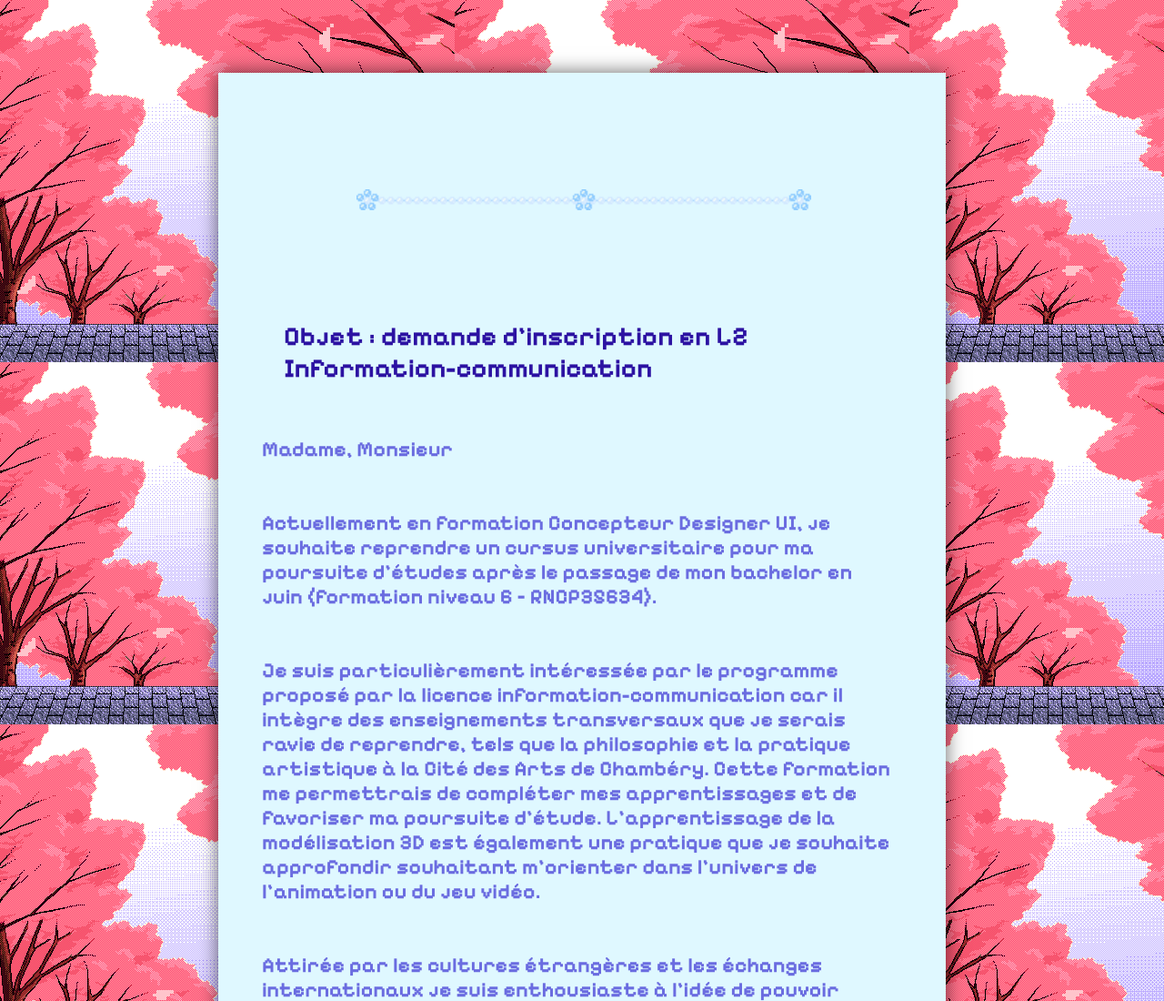
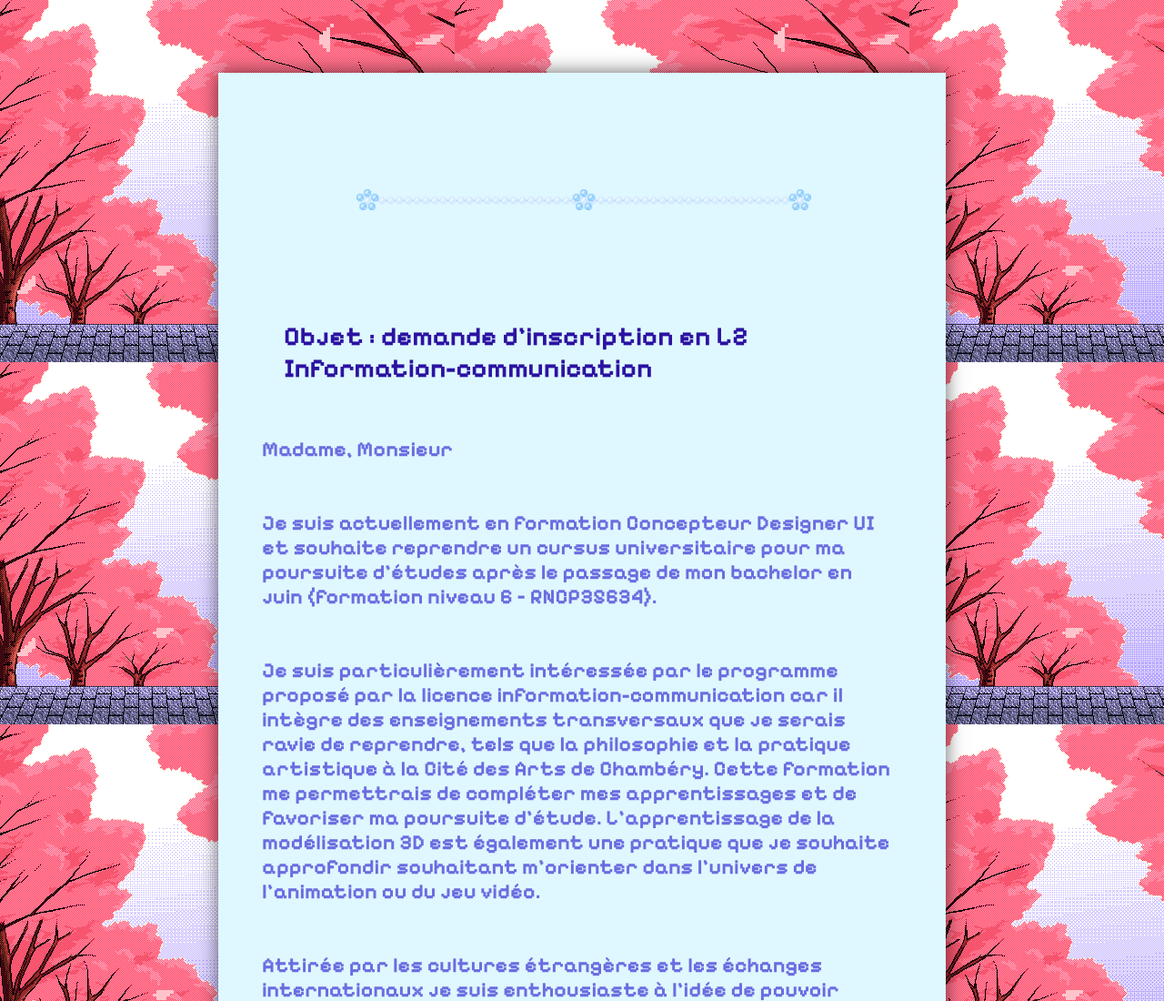
Before and after one commit to abonneauu/lettre-de-motivation-univ-smb, a plain HTML site: page index.html in a window 1280 px wide. Shown: the top 1100 px of the page at 91% size. Drawn offline with Linux system fonts and the light colour scheme.

Commit message:
Update index.html

```diff
--- a/index.html
+++ b/index.html
@@ -43,7 +43,7 @@
        <div class="text">
       <p>Madame, Monsieur</p>
       <br></br>
-      <p>Actuellement en formation Concepteur Designer UI, je souhaite reprendre un cursus universitaire pour ma poursuite d’études après le passage de mon bachelor en juin (formation niveau 6 – RNCP35634).</p>
+      <p>Je suis actuellement en formation Concepteur Designer UI et souhaite reprendre un cursus universitaire pour ma poursuite d’études après le passage de mon bachelor en juin (formation niveau 6 – RNCP35634).</p>
 <br></br>
 <p>Je suis particulièrement intéressée par le programme proposé par la licence information-communication car il intègre des enseignements transversaux que je serais ravie de reprendre, tels que la philosophie et la pratique artistique à la Cité des Arts de Chambéry. Cette formation me permettrais de compléter mes apprentissages et de favoriser ma poursuite d’étude.  L’apprentissage de la modélisation 3D est également une pratique que je souhaite approfondir souhaitant m’orienter dans l’univers de l’animation ou du jeu vidéo.</p>
 <br></br>
```
